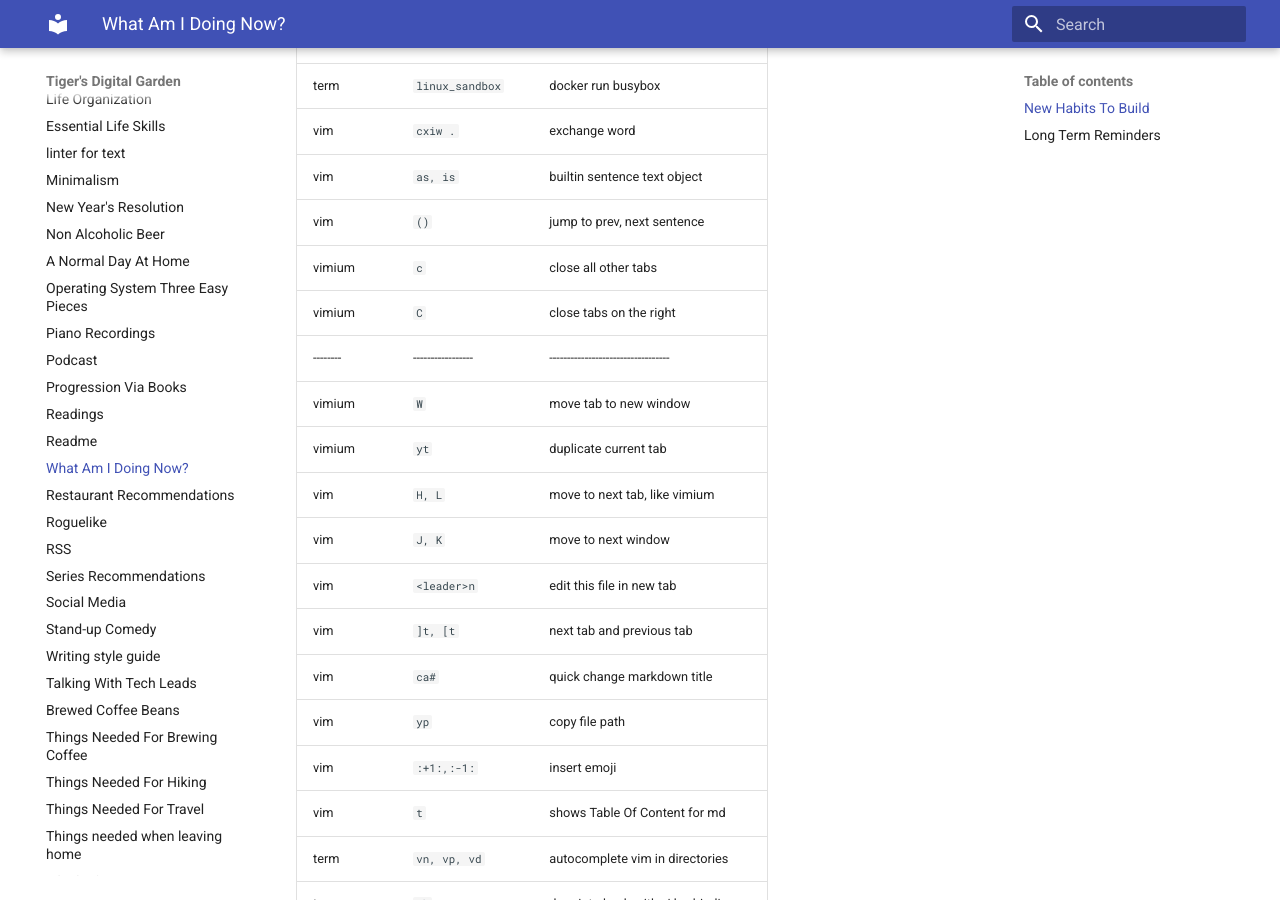
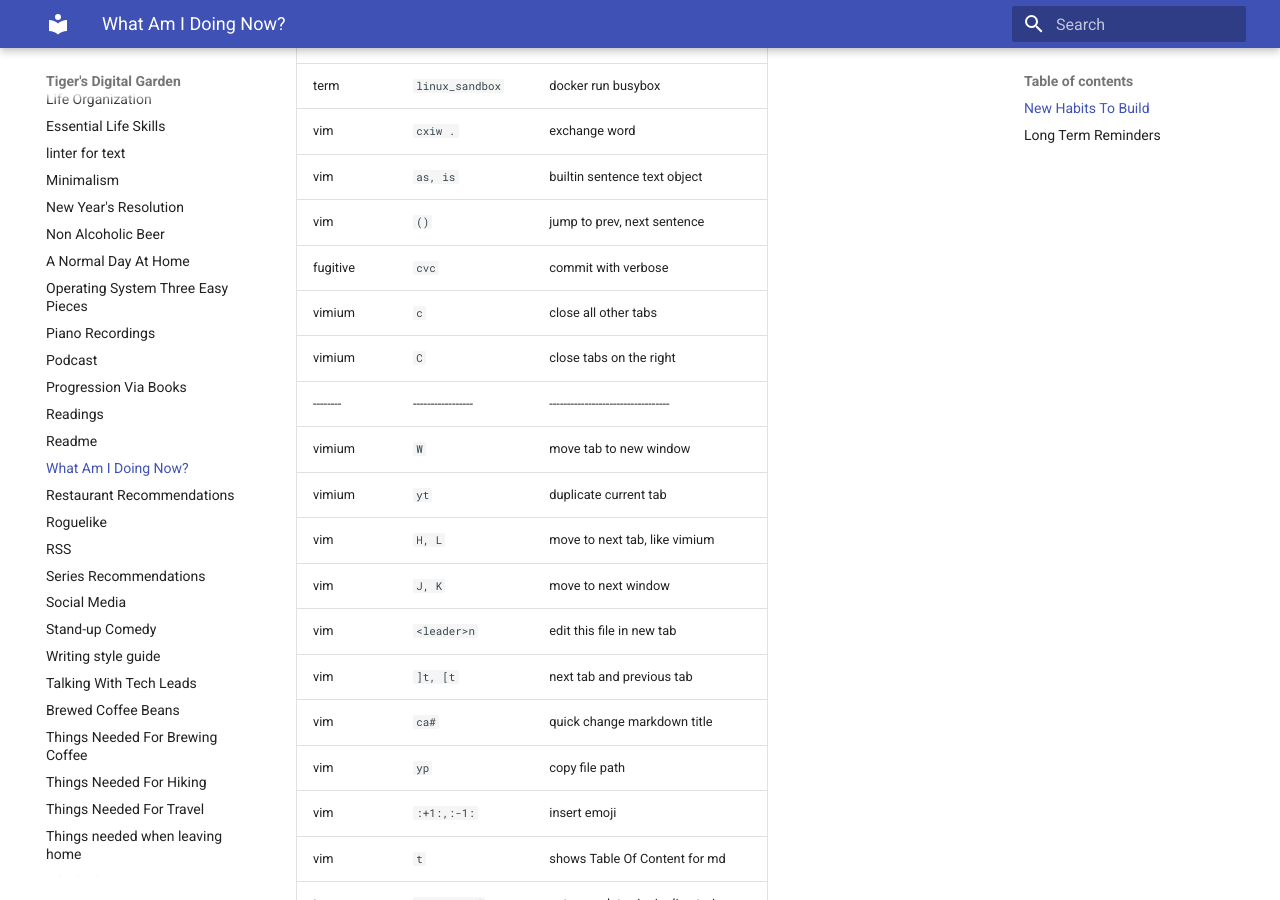
Before and after one commit to ynotstartups/notes, an MkDocs documentation site: the page built from notes/reminders.md, in a window 1280 px wide and 900 px high, scrolled down 974 px. Built offline with MkDocs 1.6.1 and Material for MkDocs 9.7.7, drawn with Linux system fonts in a browser that asks for light colours.

Commit message:
learning about fugitive

```diff
--- a/notes/reminders.md
+++ b/notes/reminders.md
@@ -29,6 +29,7 @@ Enrich [README](./readmereadme.md)
 | vim      | `cxiw .`          | exchange word                      |
 | vim      | `as, is`          | builtin sentence text object       |
 | vim      | `()`              | jump to prev, next sentence        |
+| fugitive | `cvc`             | commit with verbose                |
 | vimium   | `c`               | close all other tabs               |
 | vimium   | `C`               | close tabs on the right            |
 | -------- | ----------------- | ---------------------------------- |
```
